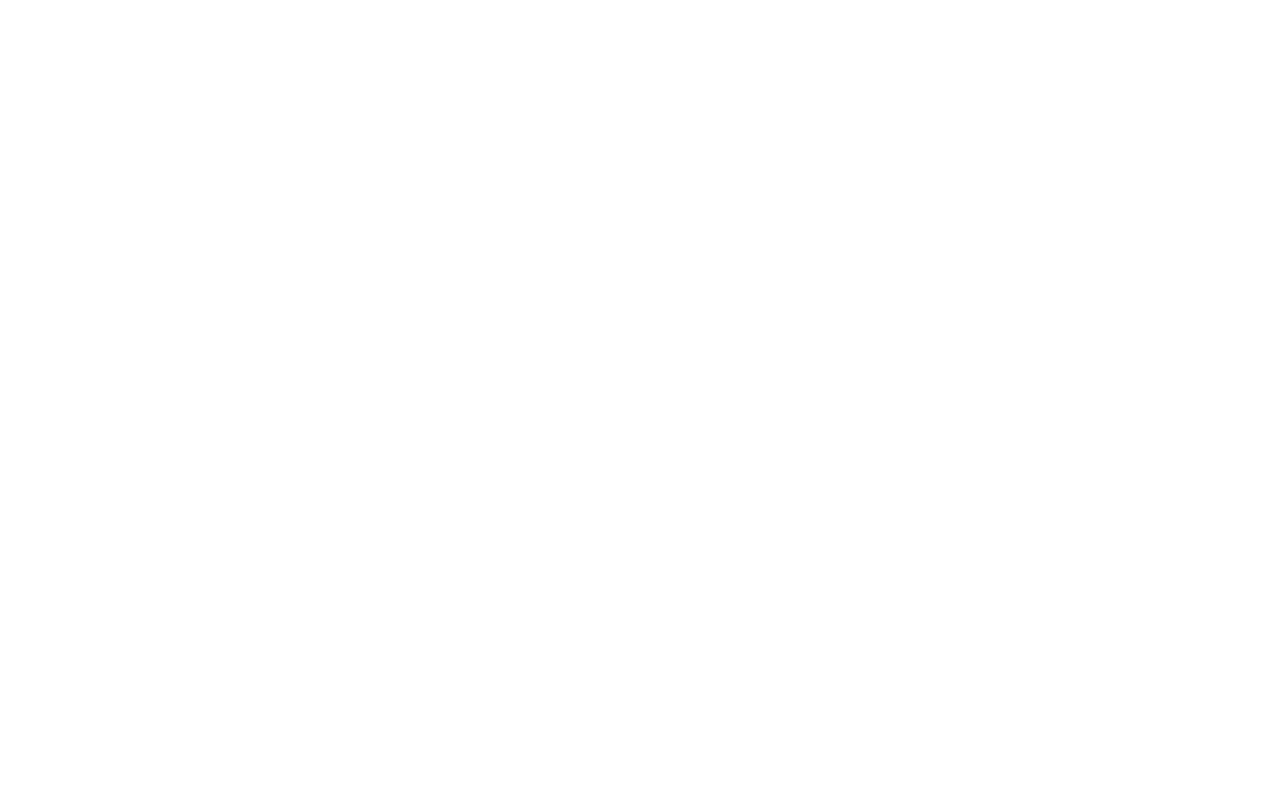
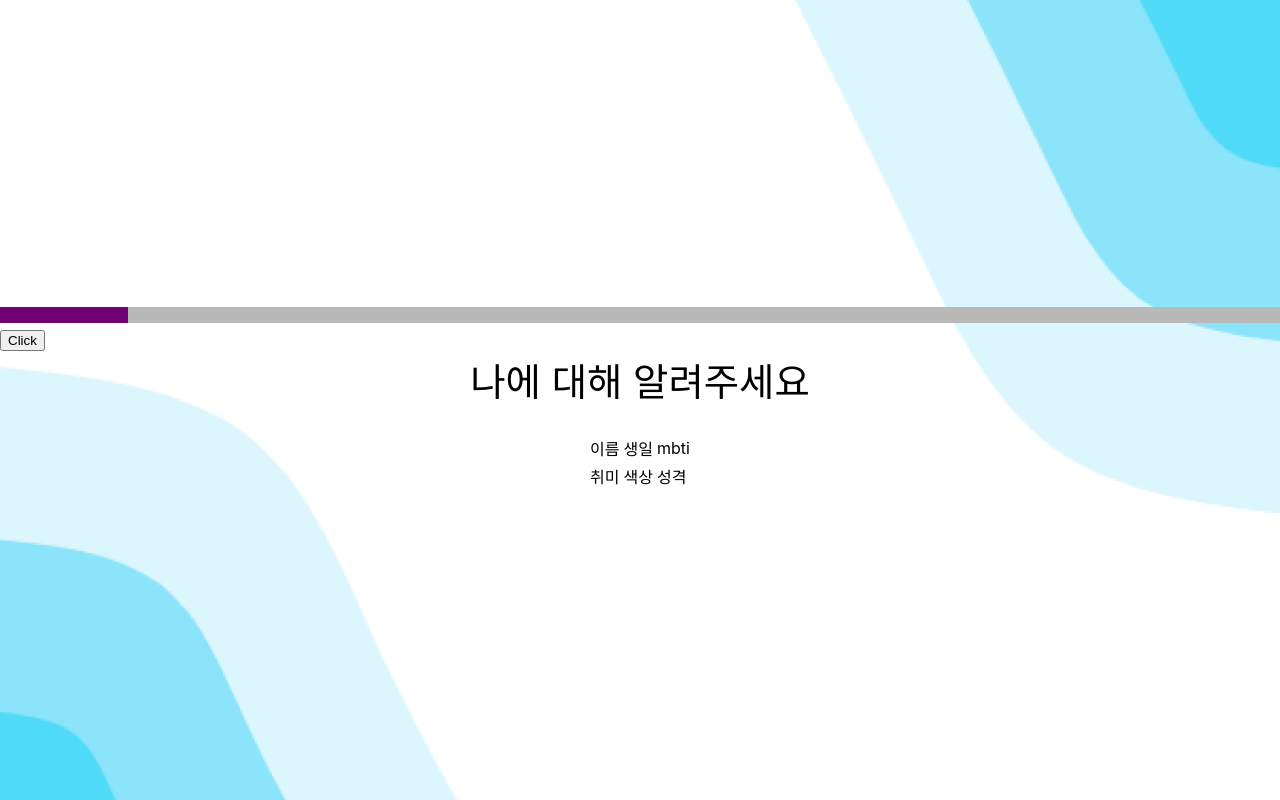
Before and after one commit to ilmerry/SookmyungHackathon, a React (Create React App) app: page /select in a window 1280 px wide. Before the commit this address had no page. Built offline with nearby package versions, Linux system fonts and the light colour scheme.

Commit message:
front 수정사항 복원
-calendar, editText 모듈 설치
-App.js router 수정

```diff
--- a/package.json
+++ b/package.json
@@ -15,6 +15,8 @@
     "is-wsl": "^2.2.0",
     "react": "^17.0.2",
     "react-bootstrap": "^2.0.2",
+    "react-calendar": "^3.5.0",
+    "react-edit-text": "^4.2.0",
     "react-icons": "^4.3.1",
     "react-modal": "^3.14.3",
     "react-router": "^6.0.1",
--- a/src/App.js
+++ b/src/App.js
@@ -1,6 +1,7 @@
 import './App.css';
 import React from 'react';
 import StartPage from './Components/StartPage';
+import SelectPage from './Components/SelectPage';
 import ResultPage from './Components/ResultPage';
 import SelectNum from './Components/SelectNum';
 import SelectLang  from './Components/SelectLang';
@@ -14,10 +15,8 @@
       <BrowserRouter>
       <Routes>
         <Route exact path="/" element={<StartPage />}/>
-        <Route path="/language" element={<SelectLang/>}/>
-        <Route path="/maxlen" element={<SelectNum/>}/>
+        <Route path="/select" element={<SelectPage />}/>
         <Route path="/result" element={<ResultPage/>}/>
-        <Route path="/others" element={<SelectOthers/>}/>
       </Routes>
       </BrowserRouter>
     </div>
--- a/src/Components/SelectOthers.js
+++ b/src/Components/SelectOthers.js
@@ -1,6 +1,10 @@
 import React, {useState} from 'react';
 import '../css/SelectOthers.css';
 import Modal from 'react-modal';
+import Calendar from 'react-calendar';
+import EditText from 'react-edit-text';
+import 'react-calendar/dist/Calendar.css';
+import 'react-edit-text/dist/index.css';
 
 
 Modal.setAppElement('#root') //
@@ -30,6 +34,14 @@
     const [hobbyModal, setHobbyModal] = useState(false)
     const [colorModal, setColorModal] = useState(false)
     const [charModal, setCharModal] = useState(false)
+
+    const [birthCal, setBirthCal] = useState(new Date());
+
+    const getDay=() => {
+        // 생일 입력 받아옴
+        console.log(birthCal);
+        setbirthModal(false);
+    }
 
     return (
         <div>
@@ -69,6 +81,11 @@
                     }
                 }>
                 <div>생일</div>
+                <div className="css-calDiv">
+                    <Calendar className="css-cal"
+                    maxDate={new Date()}
+                    onClickDay={() => getDay()} />
+                </div>
                 <button onClick={() => setbirthModal(false)}> 닫기</button>
             </Modal>
 
--- a/src/Components/SelectPage.js
+++ b/src/Components/SelectPage.js
@@ -2,7 +2,7 @@
 import Progressbar from "./Progressbar";
 import SelectLang from "./SelectLang";
 import SelectNum from "./SelectNum";
-import SelectAbout from "./SelectAbout";
+import SelectOthers from "./SelectOthers";
 
 const backgroundStyle = {
         backgroundImage: 'url(/images/selectLangBackground.png)',
@@ -13,9 +13,9 @@
 
 function SelectPage(){
     return (
-        <div style={backgroundStyle}>
+        <div className="main"style={backgroundStyle}>
             <Progressbar />
-            <SelectNum />
+            <SelectOthers />
         </div>
     );
 }
--- a/src/css/SelectPage.css
+++ b/src/css/SelectPage.css
@@ -1,4 +1,4 @@
-body{
+.main{
     display: flex;
     justify-content: center;
     align-items: center;
```
Also changed, not shown: 2 other files (tests, documents, lock files or other folders).
